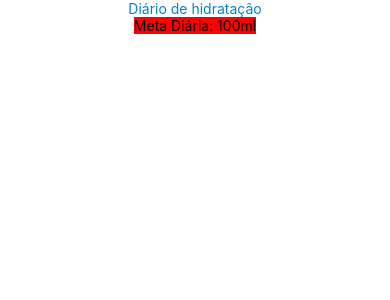
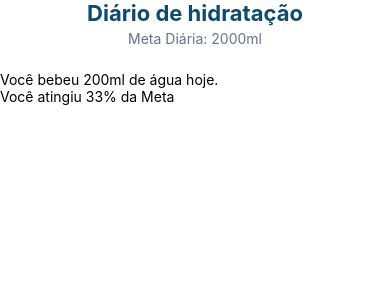
Before and after one commit to Ana-Clara-Lobo-Silveira/diarioHidratacao, a React Native app: screen / in a window 390 px wide. Shown: the top 300 px of the page. Built offline with nearby package versions, Linux system fonts and the light colour scheme.

Commit message:
add: dinamização do Header add: início da estruturação do WaterProgress

```diff
--- a/App.jsx
+++ b/App.jsx
@@ -1,19 +1,21 @@
 import { StatusBar, View, Text, StyleSheet} from "react-native";
 import { SafeAreaProvider, SafeAreaView } from "react-native-safe-area-context";
 import { Header } from "./src/components/Header";
+import { WaterProgress } from "./src/components/WaterProgress";
 
 
 
 
 export default function App(){
-
+  const GOAL = 2000;
 
   return(
     <SafeAreaProvider>
       <SafeAreaView>
       <StatusBar barStyle={'auto'}/>
       <View>
-        <Header objetivo={100}/>
+        <Header goal={GOAL}/>
+        <WaterProgress/>
       </View>
       </SafeAreaView>
     </SafeAreaProvider>
--- a/src/components/Header.jsx
+++ b/src/components/Header.jsx
@@ -1,11 +1,11 @@
 import { View, Text, StyleSheet} from "react-native";
 import { COLORS } from "../constants/colors";
 
-export function Header({objetivo}){
+export function Header({goal}){
     return(
         <View style = {styles.container}>
             <Text style = {styles.title}>Diário de hidratação</Text>
-            <Text style = {styles.subtitle}>Meta Diária: {objetivo}ml</Text>
+            <Text style = {styles.subtitle}>Meta Diária: {goal}ml</Text>
         </View>
     )
 }
@@ -13,11 +13,16 @@ export function Header({objetivo}){
 const styles = StyleSheet.create({
   container:{
     alignItems: 'center',
+    marginBottom: 24,
   },
   title:{
-    color: COLORS.primary,
+    fontSize: 22,
+    fontWeight: 'bold',
+    color: COLORS.textMain,
   },
   subtitle:{
-    backgroundColor:'red',
+    fontSize: 14,
+    marginTop:4,
+    color: COLORS.textMuted,
   },
 })
--- /dev/null
+++ b/src/components/WaterProgress.jsx
@@ -0,0 +1,17 @@
+import { View, Text, StyleSheet} from "react-native";
+
+export function WaterProgress({consumido=666, objetivo=2000}){
+    const porcentagem = Math.round((consumido*100)/objetivo)
+    const barra = Math.min()
+    return(
+        <View>
+            <Text>Você bebeu 200ml de água hoje.</Text>
+            <Text>Você atingiu {porcentagem}% da Meta</Text>
+            {/* Barra azul */}
+            <View>
+                {/* Barra laranja */}
+                <View/>
+            </View>
+        </View>
+    )
+}
```
